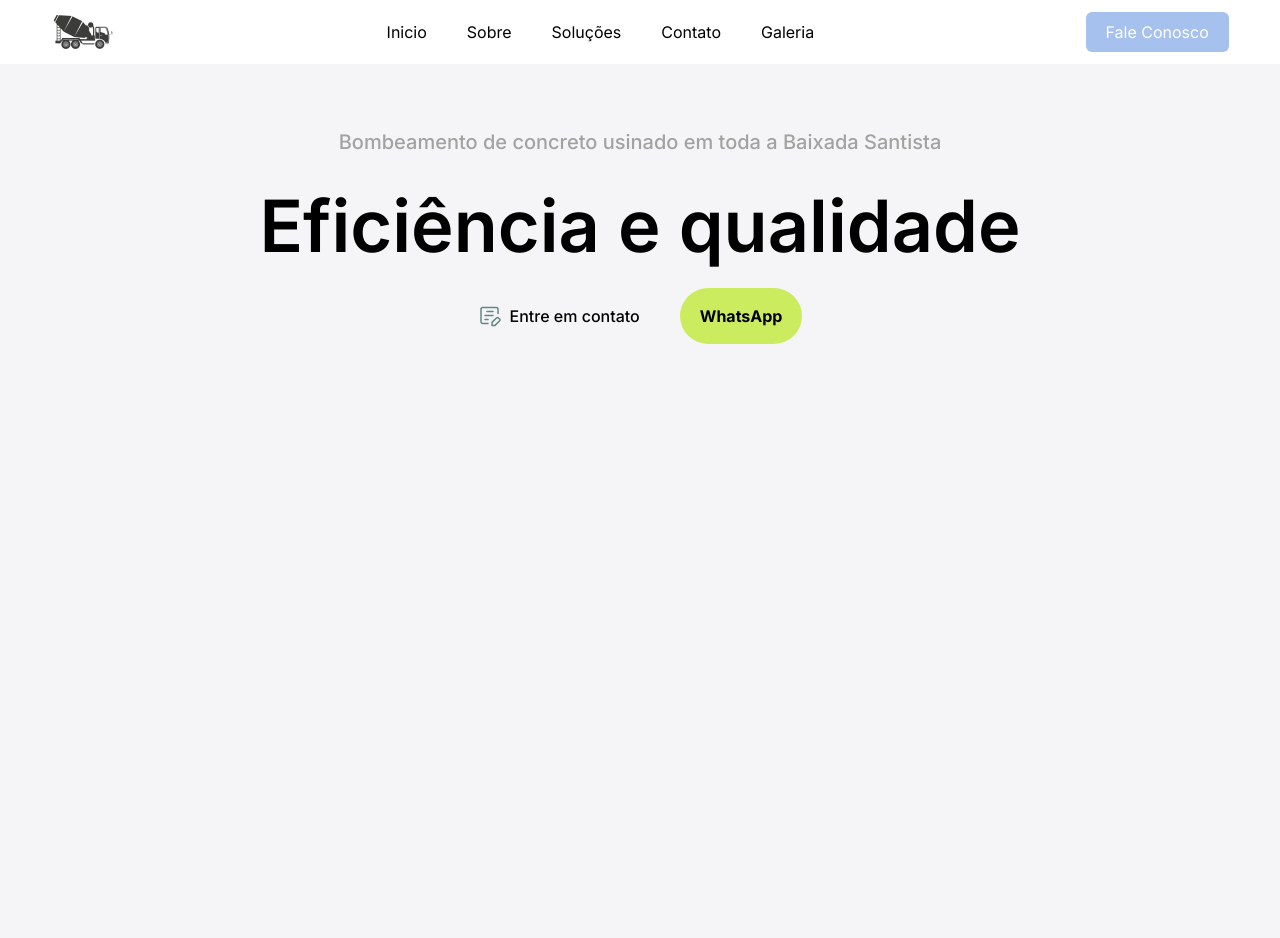
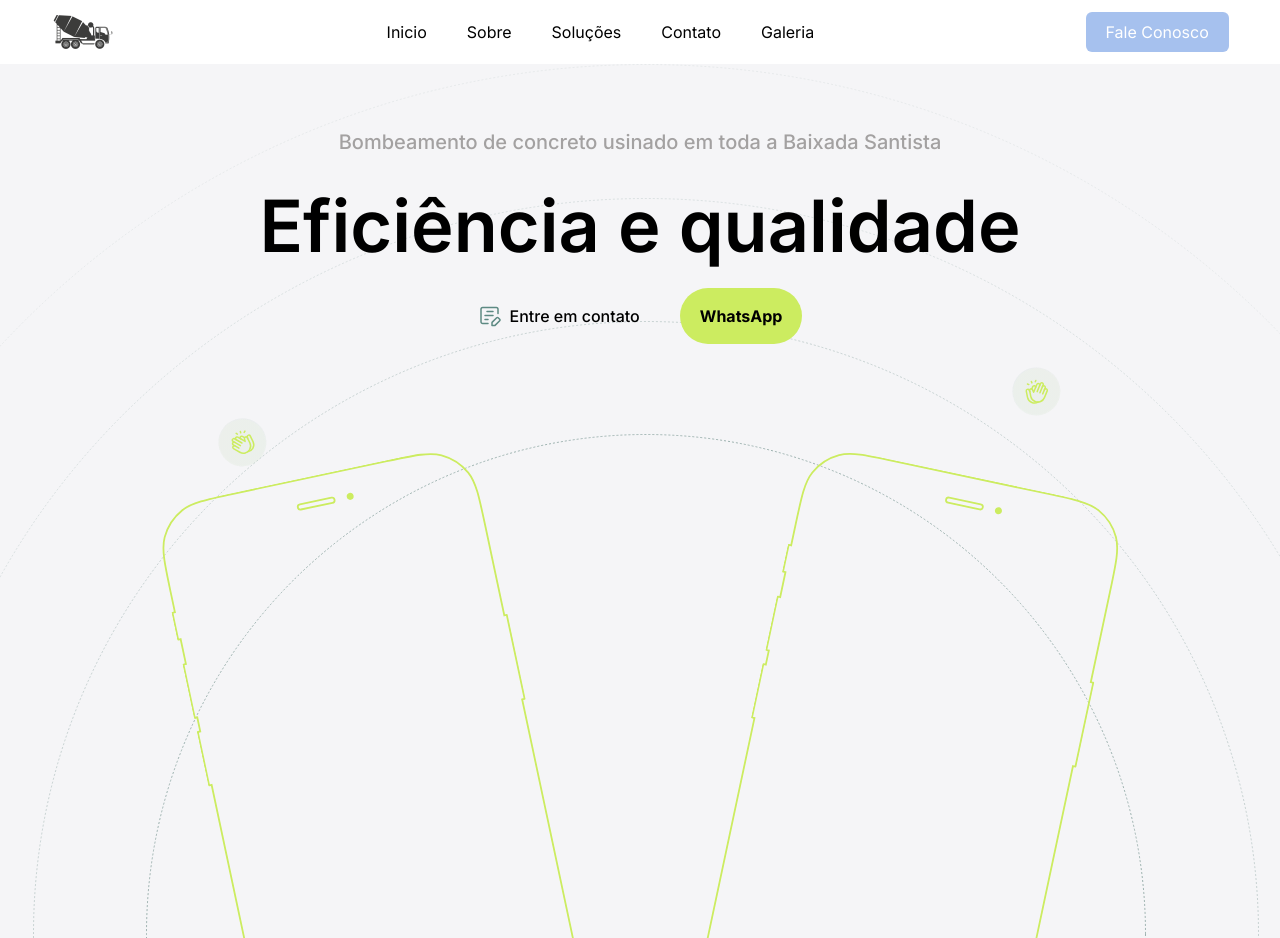
Before and after one commit to gabrielglp/ConcreBomba, a Next.js app: page / in a window 1280 px wide. Built offline with nearby package versions, Linux system fonts and the light colour scheme.

Commit message:
foi colocado novos html estilizados com o tailwind e recolocado a img na pasta public, novas configurações no tailwind

```diff
--- a/src/components/SectionHero.tsx
+++ b/src/components/SectionHero.tsx
@@ -3,10 +3,13 @@ import Image from "next/image";
 import { Container } from "./Container";
 
 import IconFile from "@/assets/icon-file.svg"
+import IconHand from "@/assets/icon-hand.svg"
+import IconHand02 from "@/assets/icon-hand-02.svg"
+import IconMockup from "@/assets/mockup.svg"
 
 export function SectionHero() {
     return (
-        <section className="w-full h-sectionHero bg-light-gray pt-16">
+        <section className="relative w-full h-sectionHero bg-hero bg-no-repeat bg-light-gray pt-16 bg-top overflow-hidden">
             <Container className="flex flex-col items-center">
                 <div className="w-full max-w-text-hero text-center">
                     <h3 className="text-xl font-medium text-gray-actived mb-4">Bombeamento de concreto usinado em toda a Baixada Santista</h3>
@@ -24,6 +27,31 @@ export function SectionHero() {
                         </button>
                     </div>
                 </div>
+                <div className="relative w-full max-w-area-icon h-28 mt-4">
+                    <Image
+                        src={IconHand}
+                        alt="Icon Hand"
+                        className="absolute left-0 bottom-0"
+                    />
+
+                    <Image
+                        src={IconHand02}
+                        alt="Icon Hand 02"
+                        className="absolute top-0 right-0"
+                    />
+                </div>
+                <div className="absolute -bottom-44 w-full max-w-area-mockups flex justify-between bottom-">
+                    <Image
+                        src={IconMockup}
+                        alt="Mockup"
+                        className="relative -rotate-12 top-[18px] left-[53px]"
+                    />
+                    <Image
+                        src={IconMockup}
+                        alt="Mockup"
+                        className="relative rotate-12 top-[18px] right-[53px]"
+                    />
+                </div>
             </Container>
         </section>
     )
--- a/tailwind.config.ts
+++ b/tailwind.config.ts
@@ -17,10 +17,15 @@ const config: Config = {
       },
       maxWidth: {
         grid: '77.5rem',
-        'text-hero': '66rem'
+        'text-hero': '66rem',
+        'area-icon': '53.4375rem',
+        'area-mockups': '59.8125rem',
       },
       height: {
         'sectionHero': '54.625rem'
+      },
+      backgroundImage: {
+        'hero': "url('/bg-hero.svg')"
       }
     },
   },
```
Also changed, not shown: public/bg-hero.svg (renamed from src/assets/bg-hero.svg).
